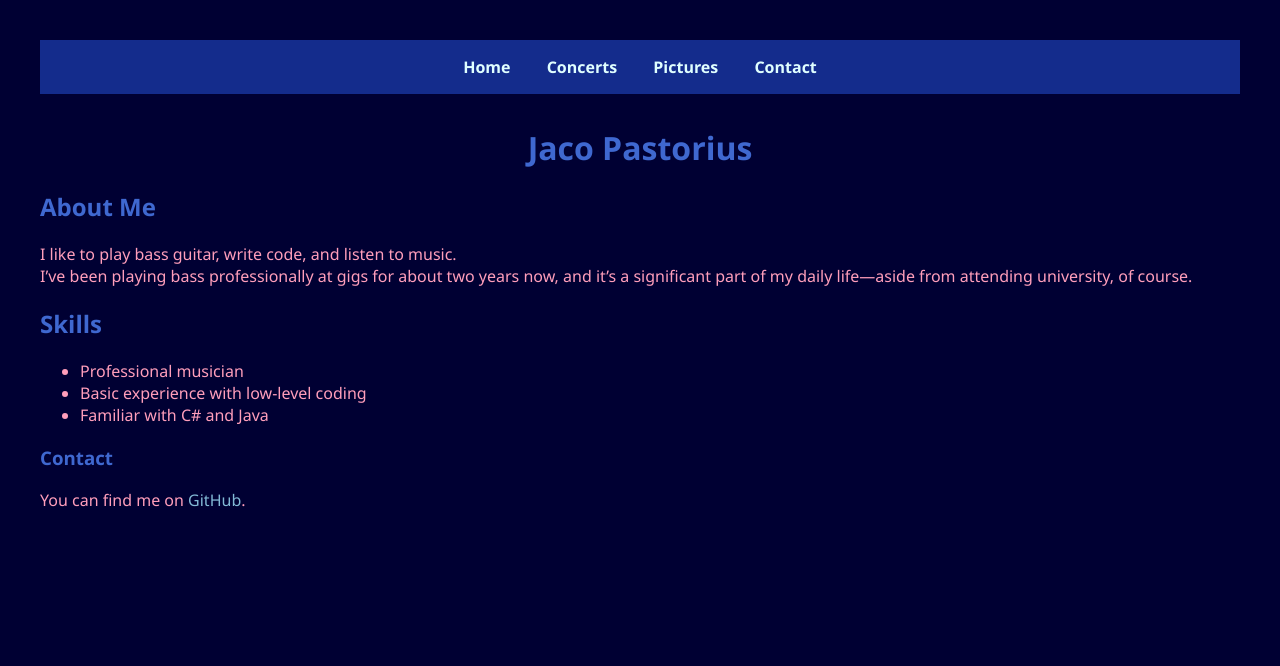
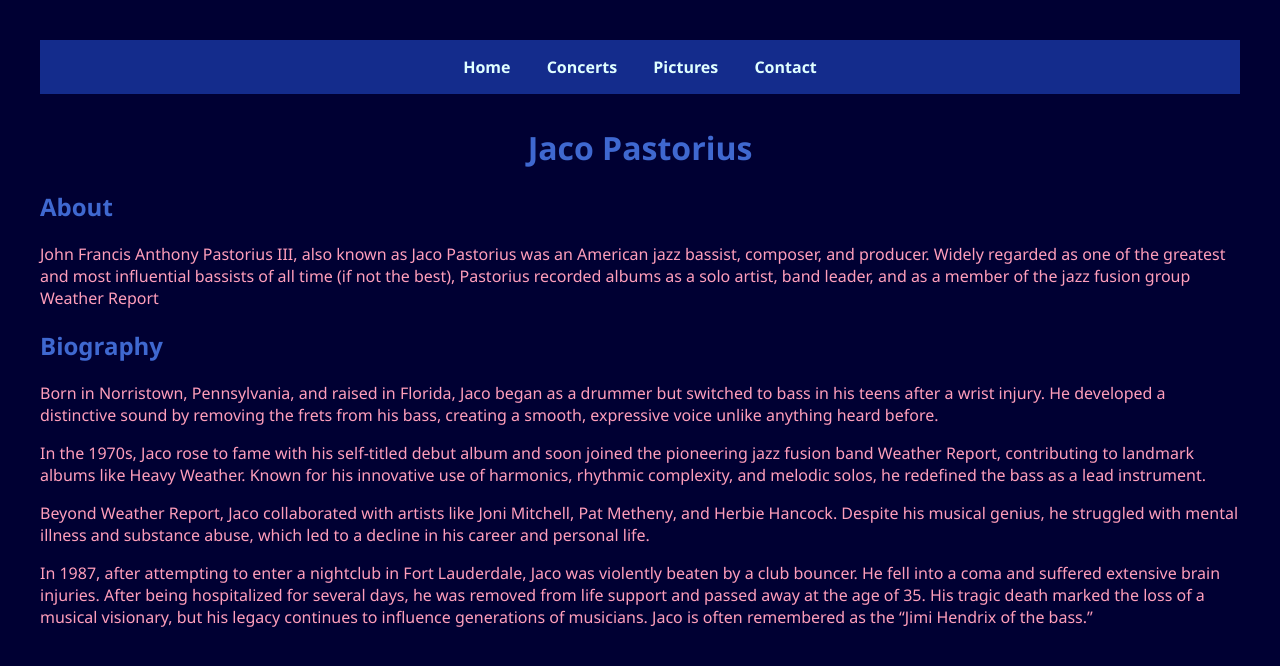
Before and after one commit to ashenone631/ashenone631.github.io, a Jekyll site: the page built from index.md, in a window 1280 px wide. Shown: the top 666 px of the page. Built offline with Jekyll 4.4.1, drawn with Linux system fonts in a browser that asks for light colours.

Commit message:
Update index.md

```diff
--- a/index.md
+++ b/index.md
@@ -5,17 +5,15 @@ title: bit of  Jaco Pastorius
 
 # Jaco Pastorius
 
-## About Me
+## About
 
-I like to play bass guitar, write code, and listen to music.
-I've been playing bass professionally at gigs for about two years now, and it's a significant part of my daily life—aside from attending university, of course.
+John Francis Anthony Pastorius III, also known as Jaco Pastorius  was an American jazz bassist, composer, and producer. Widely regarded as one of the greatest and most influential bassists of all time (if not the best), Pastorius recorded albums as a solo artist, band leader, and as a member of the jazz fusion group Weather Report
 
-## Skills
+## Biography
+Born in Norristown, Pennsylvania, and raised in Florida, Jaco began as a drummer but switched to bass in his teens after a wrist injury. He developed a distinctive sound by removing the frets from his bass, creating a smooth, expressive voice unlike anything heard before.
 
-- Professional musician
-- Basic experience with low-level coding
-- Familiar with C# and Java
+In the 1970s, Jaco rose to fame with his self-titled debut album and soon joined the pioneering jazz fusion band Weather Report, contributing to landmark albums like Heavy Weather. Known for his innovative use of harmonics, rhythmic complexity, and melodic solos, he redefined the bass as a lead instrument.
 
-### Contact
+Beyond Weather Report, Jaco collaborated with artists like Joni Mitchell, Pat Metheny, and Herbie Hancock. Despite his musical genius, he struggled with mental illness and substance abuse, which led to a decline in his career and personal life.
 
-You can find me on [GitHub](https://github.com/ashenone631).
+In 1987, after attempting to enter a nightclub in Fort Lauderdale, Jaco was violently beaten by a club bouncer. He fell into a coma and suffered extensive brain injuries. After being hospitalized for several days, he was removed from life support and passed away at the age of 35. His tragic death marked the loss of a musical visionary, but his legacy continues to influence generations of musicians. Jaco is often remembered as the "Jimi Hendrix of the bass."
```
